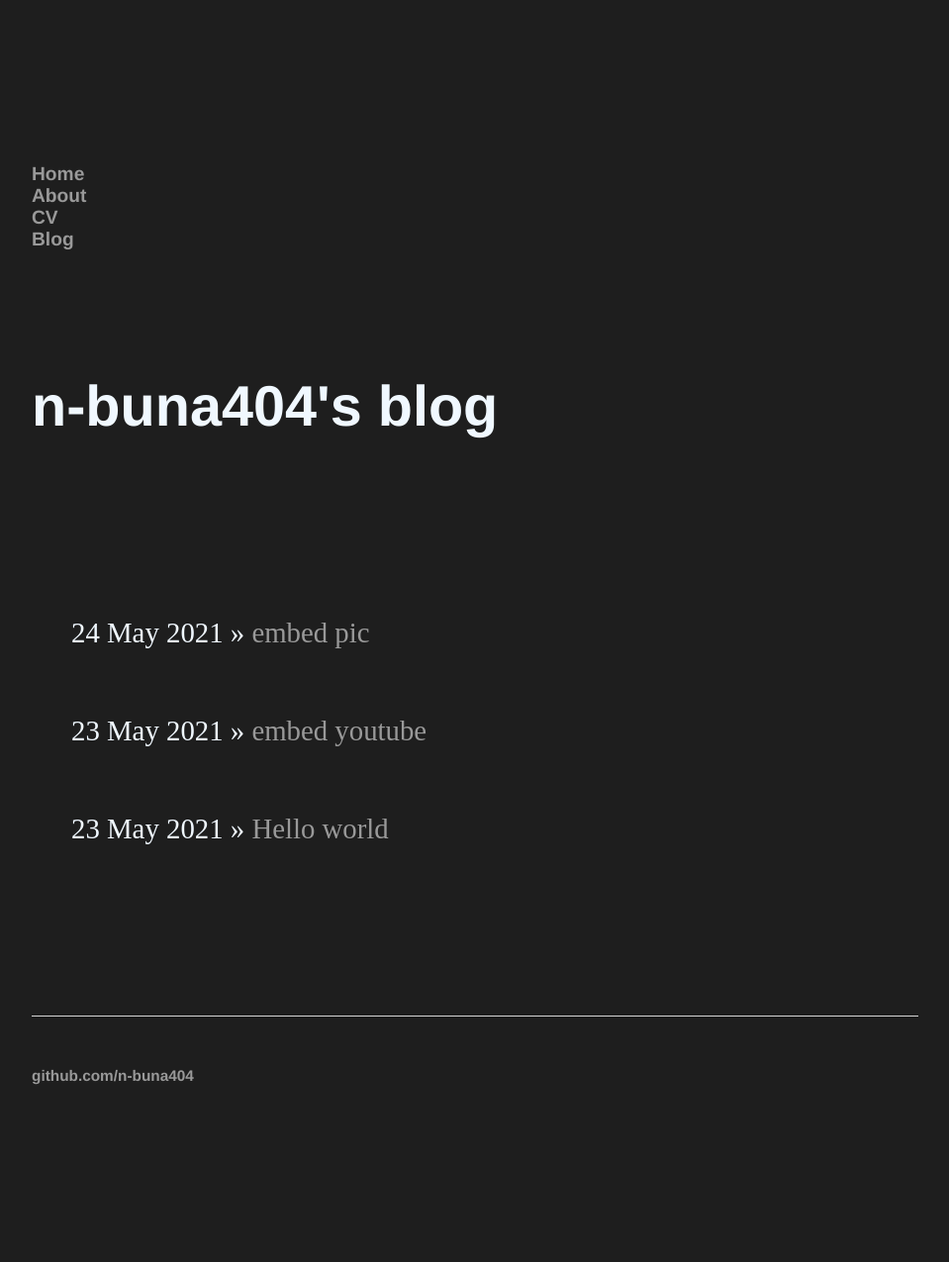
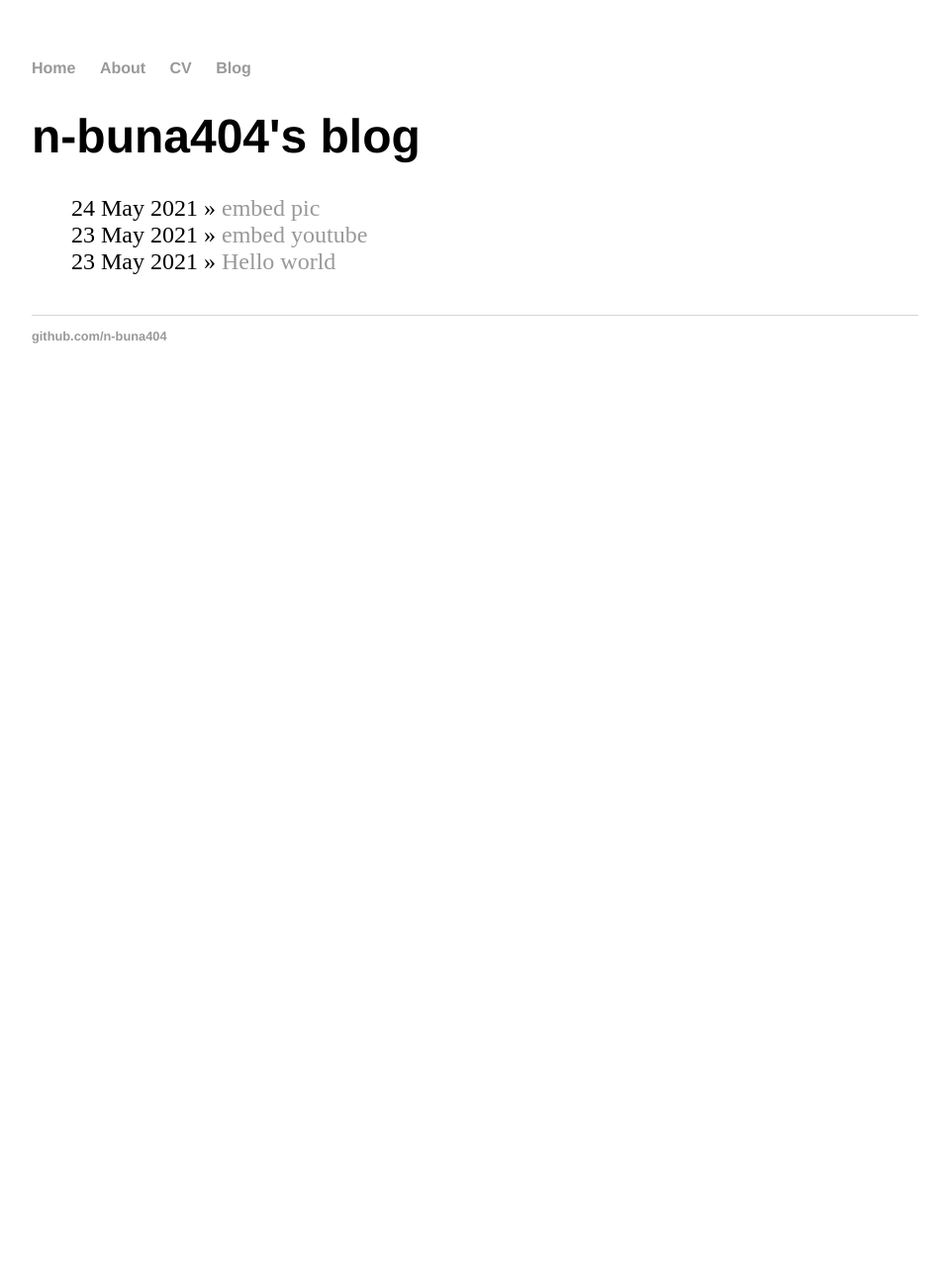
Before and after one commit to n-buna404/n-buna404.github.io, a Jekyll site: the page built from blog/index.html, in a window 1280 px wide. Shown: the whole page at 99% size, without its empty margins (160-1119 px from the left). Built offline with Jekyll 4.4.1, drawn with Linux system fonts in a browser that asks for light colours; after the commit the page ends 900 px from its top, so only the background shows below that.

Commit message:
Update main.css

```diff
--- a/css/main.css
+++ b/css/main.css
@@ -1,11 +1,6 @@
 body {
    	margin: 60px auto;
     	width: 70%;
-	white-space: pre-line;
-	color: aliceblue;
-	background-color: rgb(30, 30, 30);
-	padding: 20px;
-	font-size: larger;
 }
 .main {
 	background-color: rgba(255,255,255);
```
